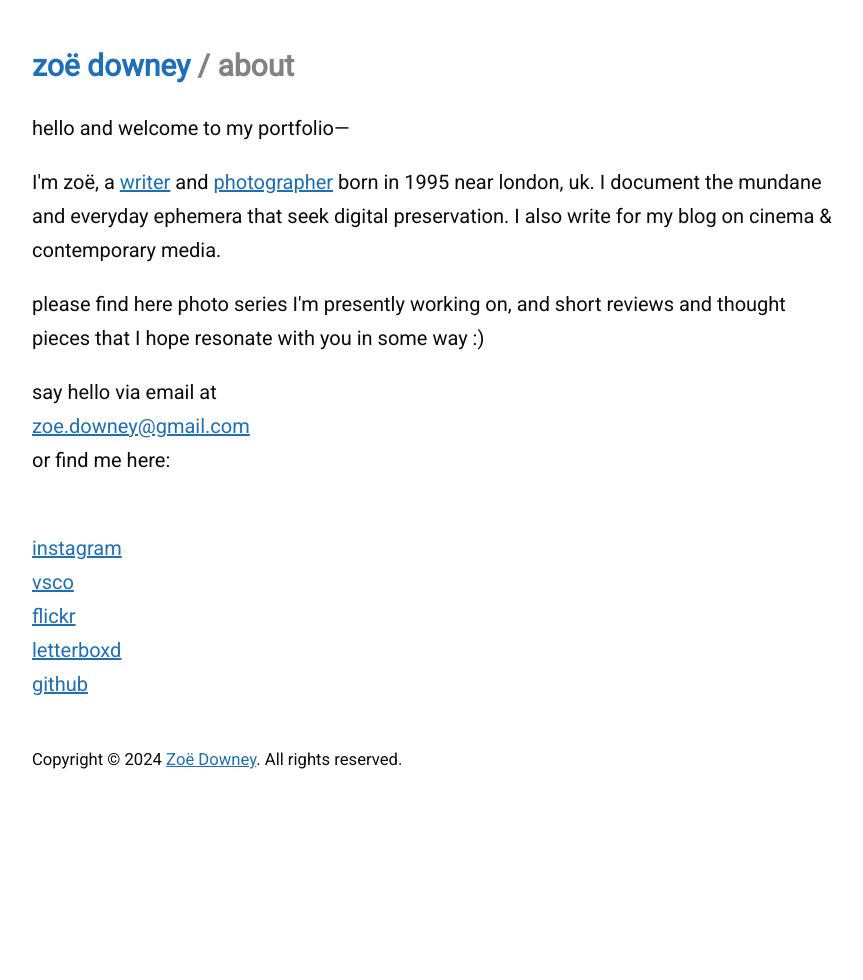
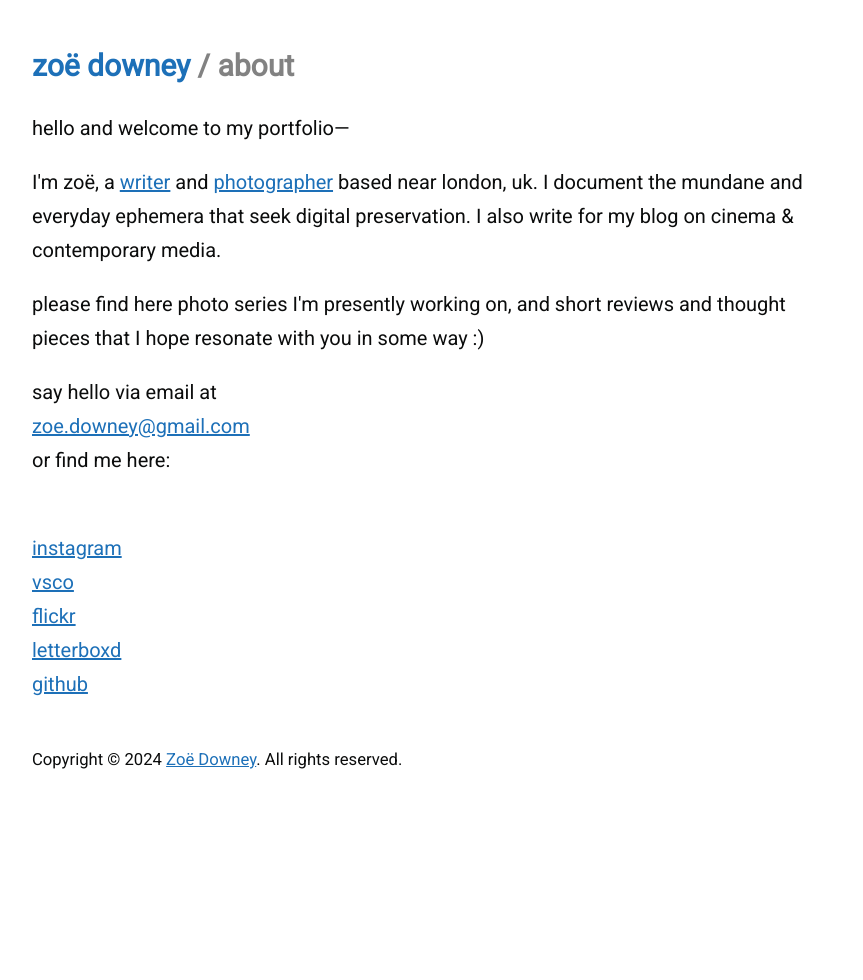
Before and after one commit to zoeurl/zoedowney.github.io, a Jekyll site: the page built from about/index.html, in a window 1280 px wide. Shown: the whole page, without its empty margins (208-1071 px from the left). Built offline with Jekyll 4.4.1, drawn with Linux system fonts in a browser that asks for light colours.

Commit message:
Update index.html

```diff
--- a/about/index.html
+++ b/about/index.html
@@ -6,7 +6,7 @@
 <p>
 hello and welcome to my portfolio—
 </p>
-I'm zoë, a <a href="https://www.zoedowney.com/writing/">writer</a> and <a href="https://www.zoedowney.com/photography/">photographer</a> born in 1995 near london, uk. I document the mundane and everyday ephemera that seek digital preservation. I also write for my blog on cinema & contemporary media.
+I'm zoë, a <a href="https://www.zoedowney.com/writing/">writer</a> and <a href="https://www.zoedowney.com/photography/">photographer</a> based near london, uk. I document the mundane and everyday ephemera that seek digital preservation. I also write for my blog on cinema & contemporary media.
 </p>
 please find here photo series I'm presently working on, and short reviews and thought pieces that I hope resonate with you in some way :)
 </p>
```
